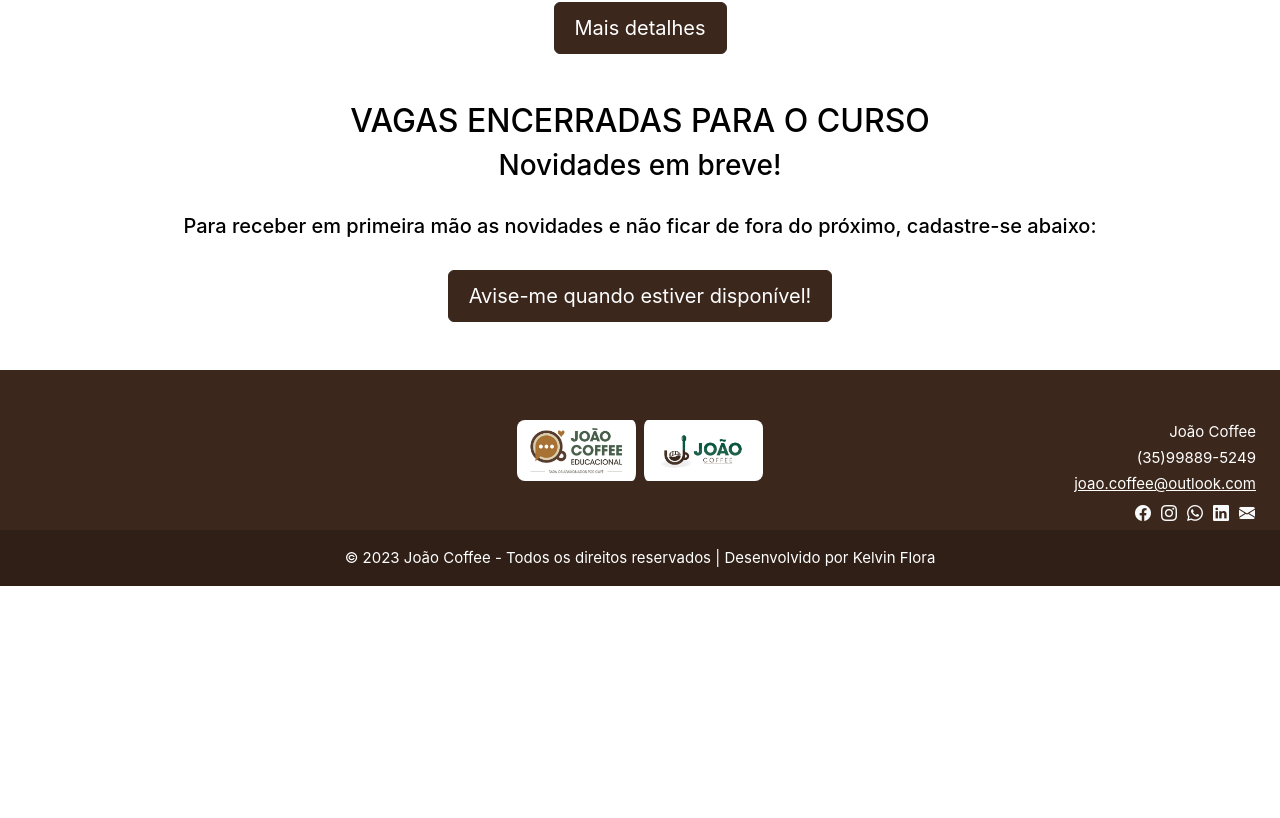
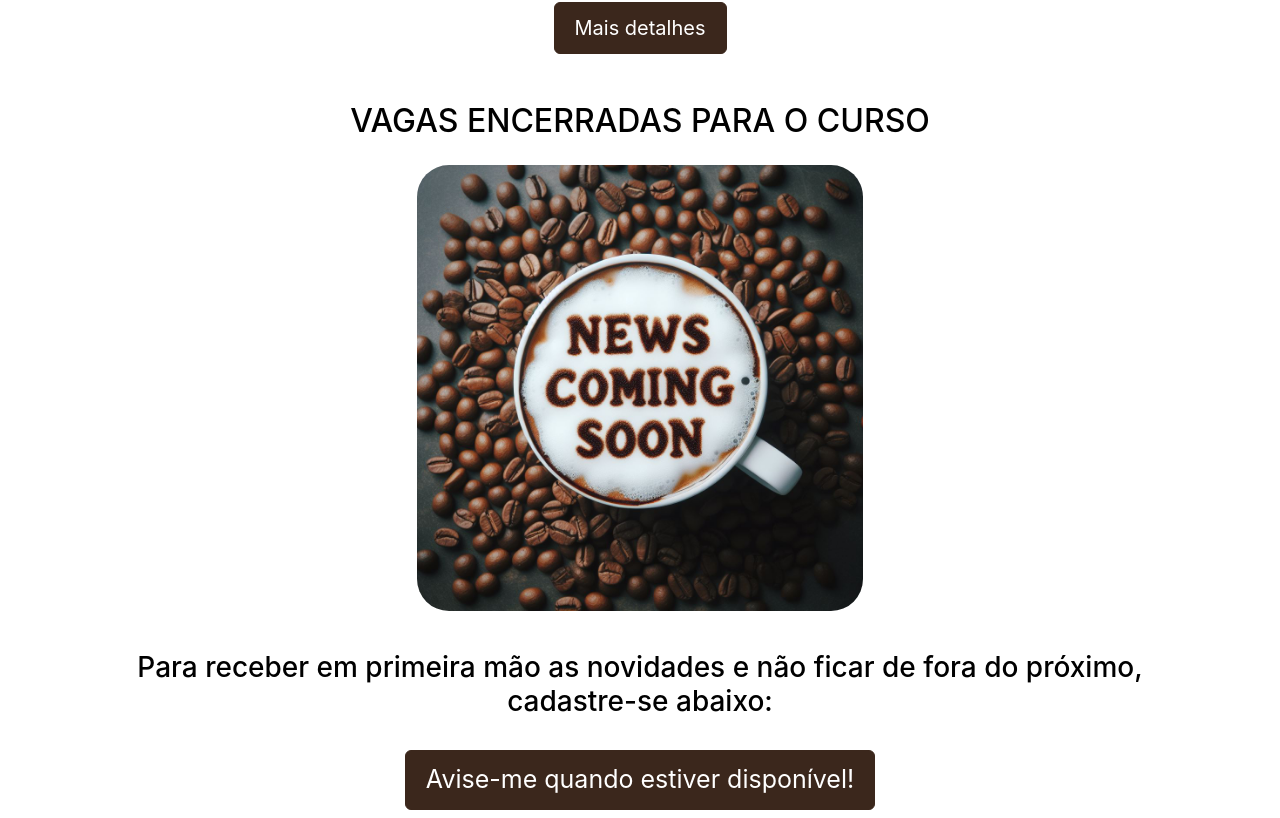
Before and after one commit to KelvinFlora/joao-coffee, a Vue app: page /cursos in a window 1280 px wide. Shown: the part 1082-1900 px from the top of the page. Before the commit the page ends 1668 px from the top, so only its background shows below. Built offline with nearby package versions, Linux system fonts and the light colour scheme.

Commit message:
news adjustments

```diff
--- a/src/views/CoursesView.vue
+++ b/src/views/CoursesView.vue
@@ -57,18 +57,24 @@
   <div class="container text-center">
     <div>
       <h2>VAGAS ENCERRADAS PARA O CURSO</h2>
-      <h3>Novidades em breve!</h3>
+    </div>
+    <div>
+      <img
+        src="../../public/images/novidades.jpg"
+        class="rounded-center align-items-center news-img mt-3 mb-3"
+        alt="Xicara de café escrito News Coming Soon com grãos de café em volta"
+      />
     </div>
     <div>
       <br />
-      <h5>
+      <h3>
         Para receber em primeira mão as novidades e não ficar de fora do próximo, cadastre-se
         abaixo:
-      </h5>
+      </h3>
       <br />
       <div class="pb-5 form-link">
         <a href="https://forms.gle/79v7aitnGbhvzBbb7" target="_blank">
-          <button type="button" class="btn btn-primary">
+          <button type="button" class="btn btn-primary btn-aviseme">
             Avise-me quando estiver disponível!
           </button></a
         >
@@ -438,8 +444,16 @@
 </template>
 
 <style>
+.news-img {
+  width: 40%;
+  height: 40%;
+  border-radius: 2rem;
+}
 .form-link {
   color: black !important;
+}
+.btn-aviseme {
+  font-size: 25px !important;
 }
 .contact-overlay {
   color: black;
@@ -498,6 +512,11 @@
     border-radius: 2rem !important;
     align-items: center !important;
     padding-bottom: 100px;
+  }
+  .news-img {
+    width: 70%;
+    height: 70%;
+    border-radius: 2rem;
   }
 }
 </style>
```
Also changed, not shown: public/images/Novidades.jpg (added).
